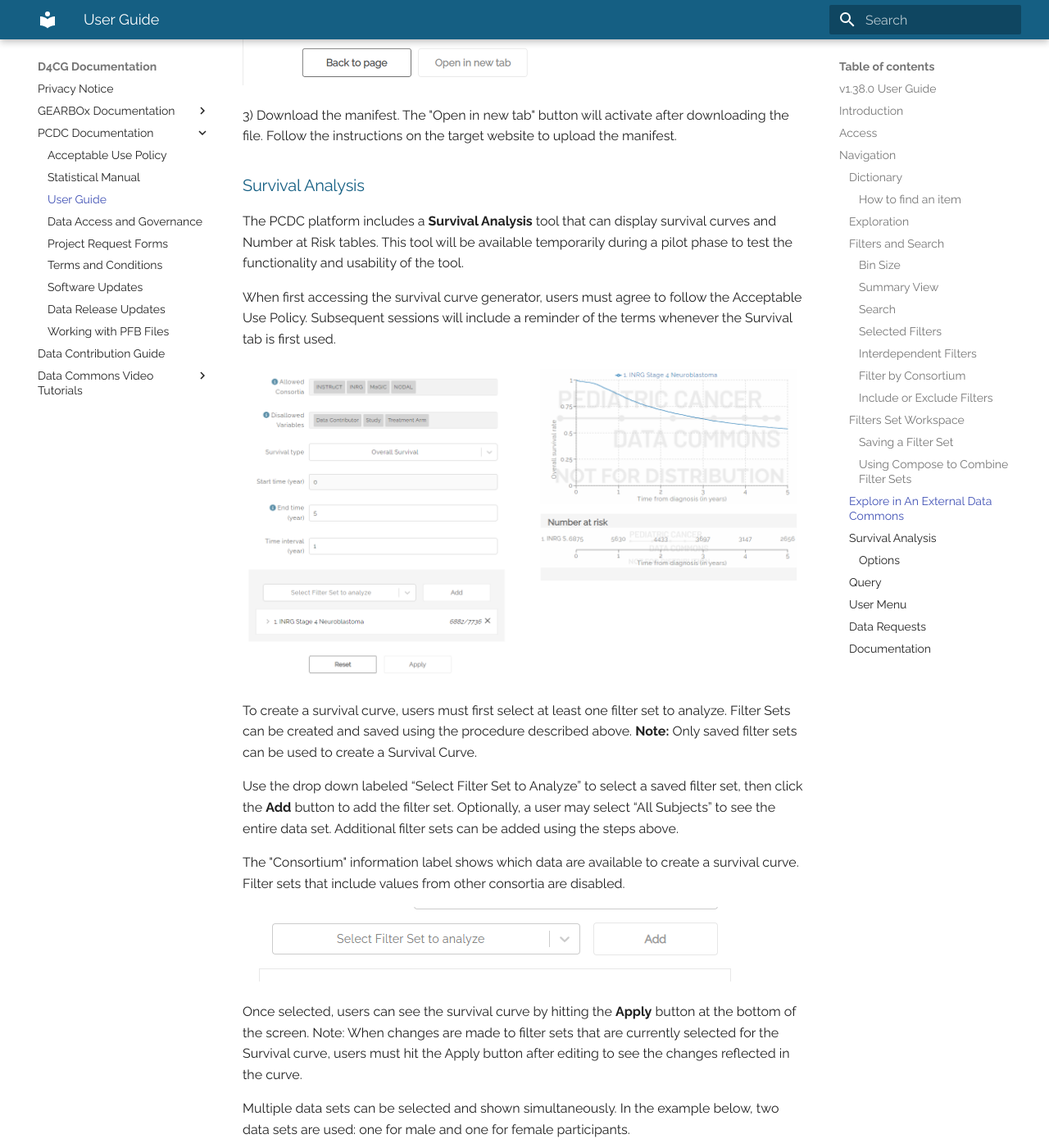
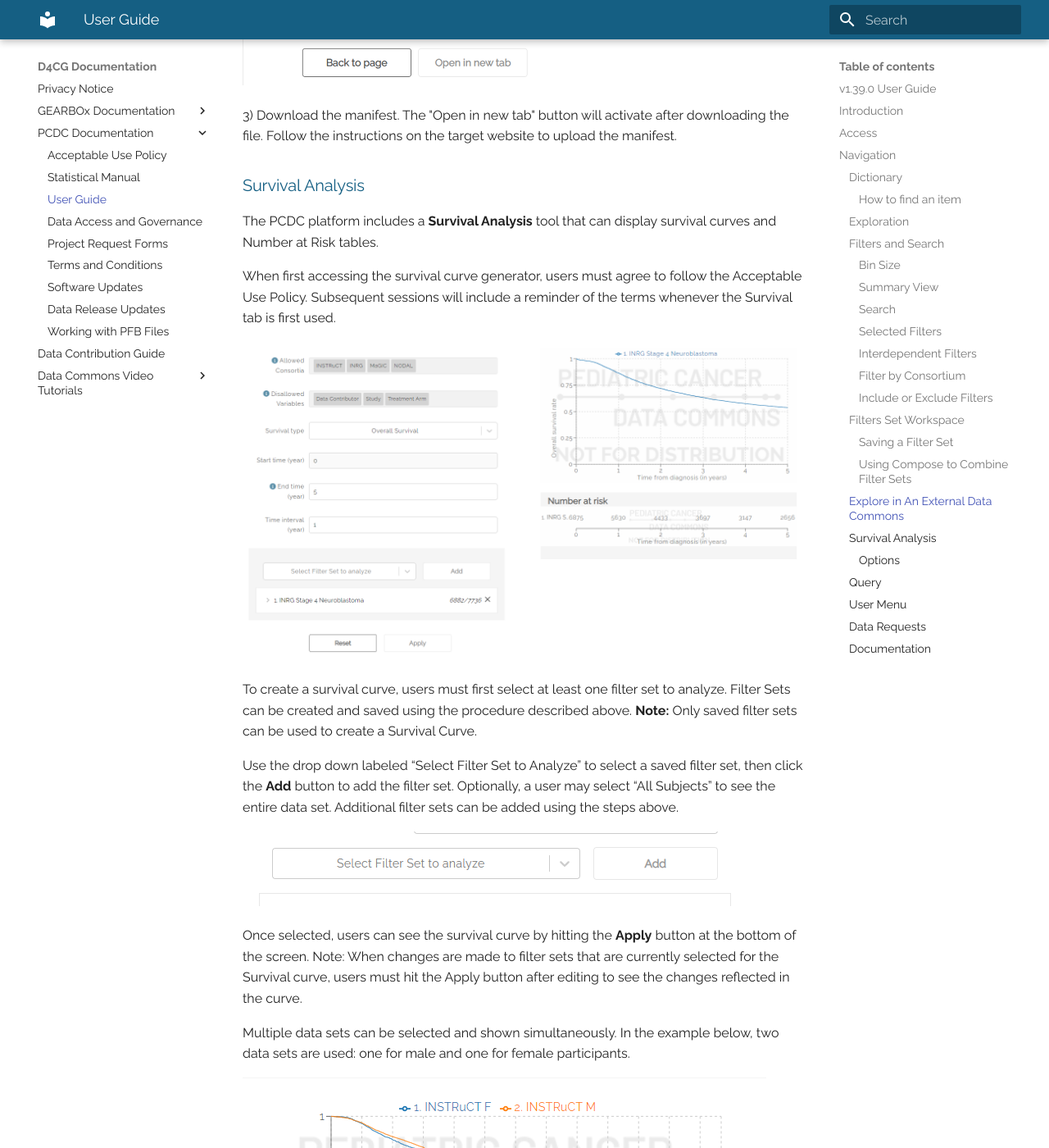
Before and after one commit to chicagopcdc/docs.pedscommons.org, an MkDocs documentation site: the page built from docs/DataPortalUserGuide.md, in a window 1280 px wide and 1400 px high, scrolled down 18212 px. Shown: the whole window at 82% size. Built offline with MkDocs 1.6.1 and Material for MkDocs 9.7.7, drawn with Linux system fonts in a browser that asks for light colours; some of the changed text lies outside the part shown.

Commit message:
User Guide v1.39.0
Updates to User Guide, Software Updates file and one .png file.

```diff
--- a/docs/DataPortalUserGuide.md
+++ b/docs/DataPortalUserGuide.md
@@ -1,7 +1,7 @@
 ![Logo](img/PcdcLogo.png)
 
 # Pediatric Cancer Data Commons<br> Data Portal User Guide
-###### v1.38.0 User Guide
+###### v1.39.0 User Guide
 ## Introduction
 
 The Pediatric Cancer Data Commons (PCDC) brings together clinical, genomic, and imaging data from institutions around the world that are working to transform pediatric cancer research and outcomes. Headquartered at the University of Chicago, the PCDC works with international leaders in pediatric cancers and the US National Cancer Institute to develop and apply uniform data standards, facilitating the collection, combination, and analysis of data from many different sources.
@@ -273,7 +273,7 @@ Some subjects within the PCDC can be further explored in external Data Commons'.
 
 ### Survival Analysis
 
-The PCDC platform includes a **Survival Analysis** tool that can display survival curves and Number at Risk tables. This tool will be available temporarily during a pilot phase to test the functionality and usability of the tool.
+The PCDC platform includes a **Survival Analysis** tool that can display survival curves and Number at Risk tables.
 
 When first accessing the survival curve generator, users must agree to follow the Acceptable Use Policy. Subsequent sessions will include a reminder of the terms whenever the Survival tab is first used.
 
@@ -284,7 +284,6 @@ To create a survival curve, users must first select at least one filter set to a
 
 Use the drop down labeled “Select Filter Set to Analyze” to select a saved filter set, then click the **Add** button to add the filter set. Optionally, a user may select “All Subjects” to see the entire data set. Additional filter sets can be added using the steps above.
 
-The "Consortium" information label shows which data are available to create a survival curve. Filter sets that include values from other consortia are disabled.
 
 ![Survival Analysis](img/image38.png)
 
@@ -300,10 +299,10 @@ Multiple data sets can be selected and shown simultaneously. In the example belo
 
 The survival curve can be adjusted using the options available.
 
-![Survival Analysis](img/survival_curve_controls.png)
+![Survival Analysis](img/survival_curve_controls_v3.png)
 
 
-The **Consortium** field indicates which disease groups have data available to create a survival curve.
+The **Allowed Consortia** field indicates which disease groups have data available to create a survival curve.
 
 The **Disallowed Variables** field shows which variables cannot be used to create a survival curve.
 
```
Also changed, not shown: docs/SoftwareUpdates.md (+1 -0 lines), docs/img/survival_curve_controls_v2.png (added), docs/img/survival_curve_controls_v3.png (added).
